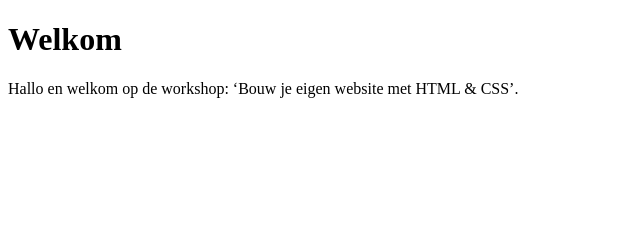
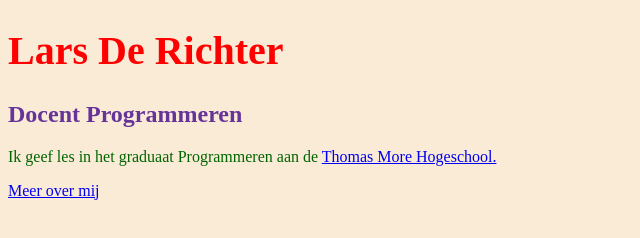
Before and after one commit to lars-derichter/websiteje, a plain HTML site: page index.html in a window 1280 px wide. Shown: the whole page, without its empty margins (0-640 px from the left). Drawn offline with Linux system fonts and the light colour scheme.

Commit message:
eerste versie van site

```diff
--- a/index.html
+++ b/index.html
@@ -4,13 +4,13 @@
     <meta charset="UTF-8" />
     <meta http-equiv="X-UA-Compatible" content="IE=edge" />
     <meta name="viewport" content="width=device-width, initial-scale=1.0" />
-    <title>Welkom | Workshop HTML en CSS</title>
+    <title>De site van Lars De Richter</title>
+    <link rel="stylesheet" href="style.css">
   </head>
   <body>
-    <h1>Welkom</h1>
-    <p>
-      Hallo en welkom op de workshop: ‘Bouw je eigen website met HTML &amp;
-      CSS’.
-    </p>
+    <h1>Lars De Richter</h1>
+    <h2>Docent Programmeren</h2>
+    <p>Ik geef les in het graduaat Programmeren aan de <a href="https://www.thomasmore.be">Thomas More Hogeschool.</a></p>
+    <p><a href="about.html">Meer over mij</a></p>
   </body>
 </html>
--- /dev/null
+++ b/style.css
@@ -0,0 +1,11 @@
+html {
+    background-color: antiquewhite;
+    color: darkgreen;
+  }
+  h1 {
+    color: red;
+    font-size: 40px;
+  }
+  h2 {
+    color: rebeccapurple;
+  }
```
Also changed, not shown: about.html (added, +20 -0 lines), my23_unit_x.webp (added).
